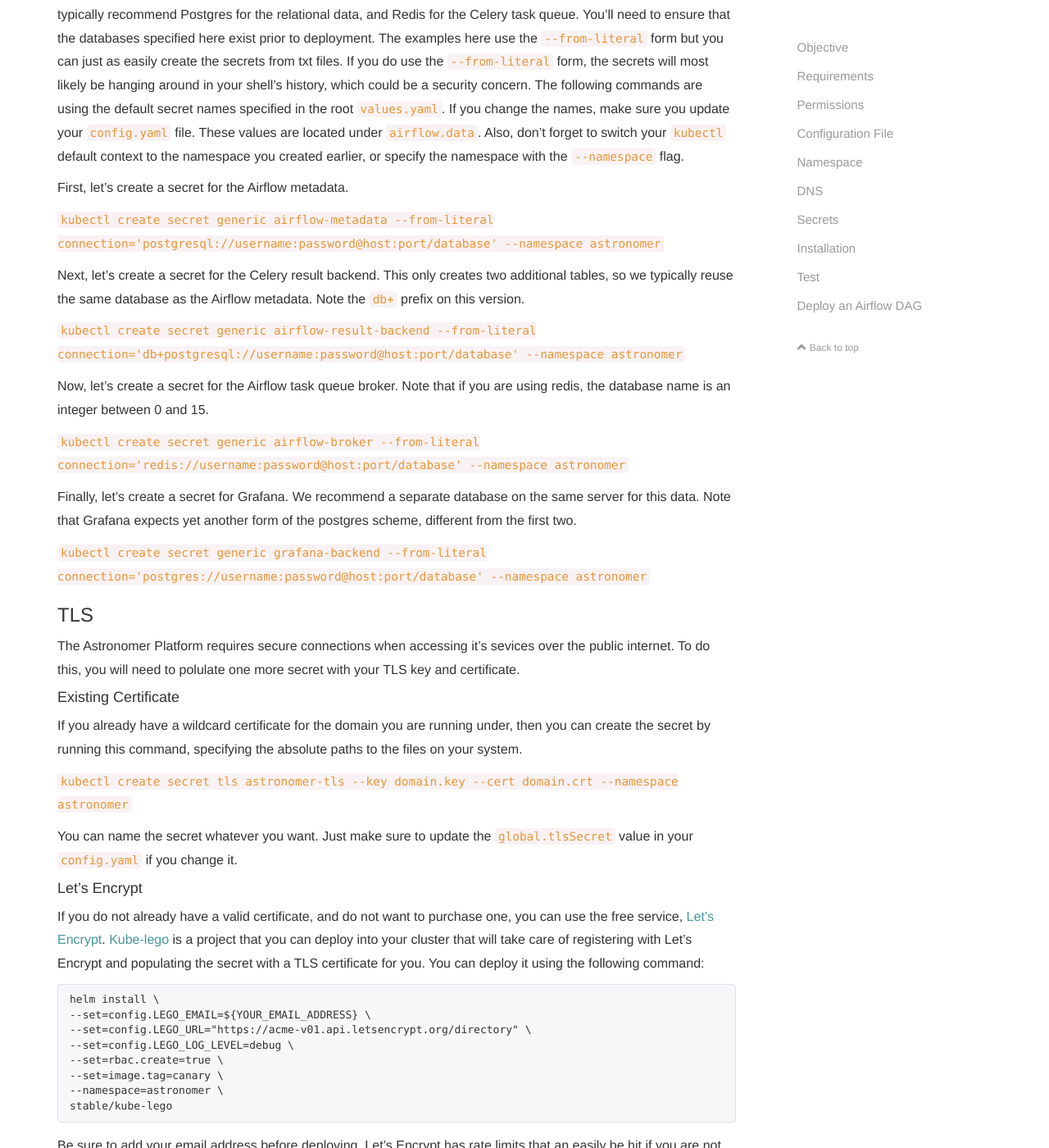
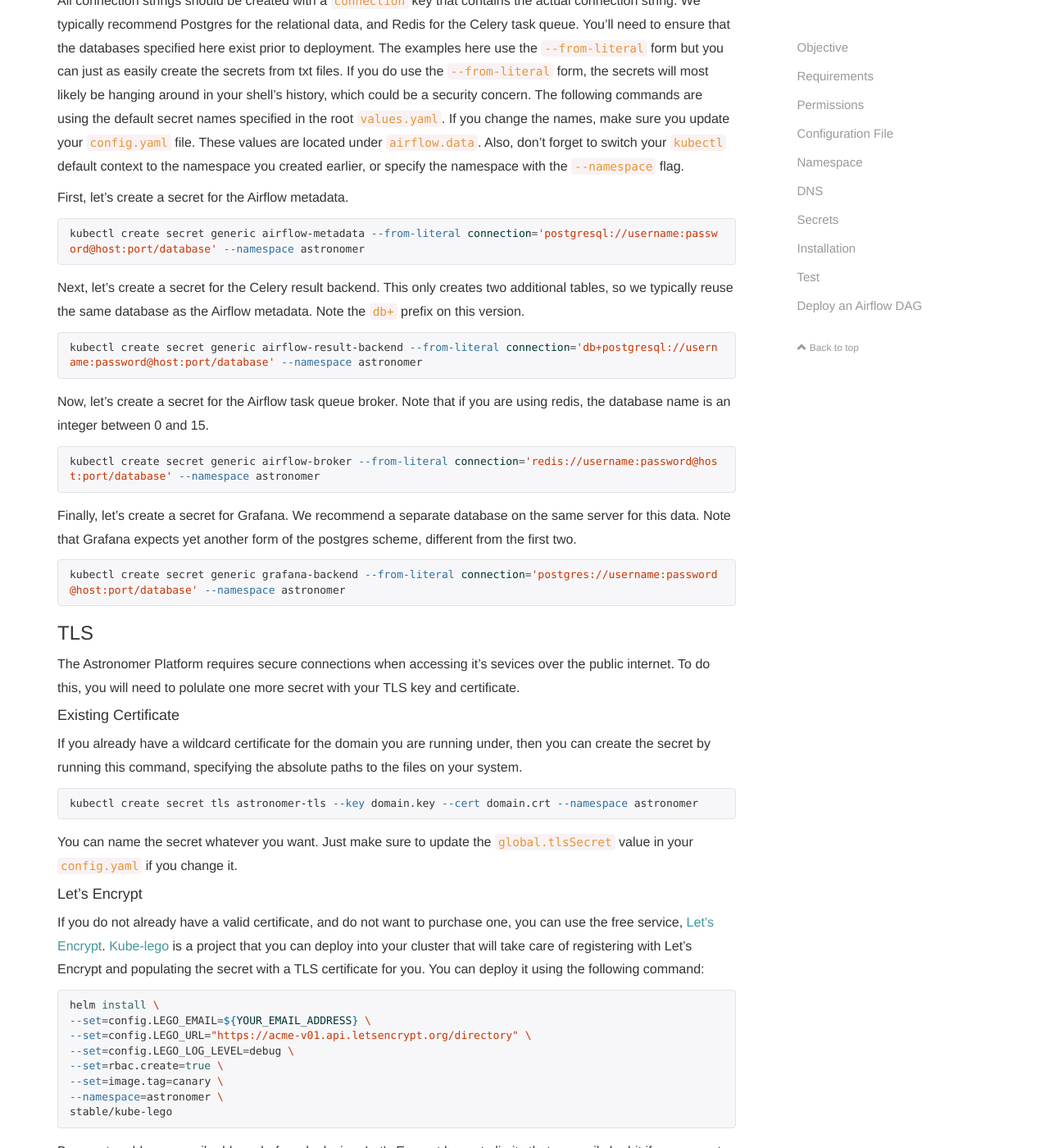
Before and after one commit to skynet/astronomer-ee, a Jekyll site: the page built from docs/pages/guides/google-cloud.md, in a window 1280 px wide and 1400 px high, scrolled down 2693 px. Shown: the whole window at 82% size. Built offline with Jekyll 4.4.1, drawn with Linux system fonts in a browser that asks for light colours; nearby versions of some CDN libraries; comment, search, counter and statistics services are not loaded; some of the changed text lies outside the part shown.

Commit message:
Use code blocks
Easier to read.

````diff
--- a/docs/pages/guides/google-cloud.md
+++ b/docs/pages/guides/google-cloud.md
@@ -33,7 +33,9 @@ Once you have cloned the helm repository, change into that directory. The helm c
 
 All charts are located under the `charts` directory and each chart contains a default `values.yaml` file that contains every possible configuration as well as the default value. The charts repository also contains a `values.yaml` file in the root of the project that overrides several values and sets up some default values. You should not edit these files directly. Instead, let's create a new YAML file where you can override these configurations, and provide some of the required configurations for the installation.
 
-`cp config.tpl.yaml config.yaml`
+```bash
+cp config.tpl.yaml config.yaml
+```
 
 You now have a file named `config.yaml` where you can make any configuration changes you need to. This file will contain keys for required fields, but any configuration can be overridden. Check out the root `values.yaml` file to get a feel for the structure of this file.
 
@@ -41,17 +43,23 @@ You now have a file named `config.yaml` where you can make any configuration cha
 
 Although this is not a strict requirement, we typically recommend that you create an isolated namespace for the Astronomer Platform to live inside.
 
-`kubectl create namespace astronomer`
+```bash
+kubectl create namespace astronomer
+```
 
 ## DNS
 
 By default, the Astronomer Platform will only be accessible from within the Kubernetes cluster. In a production environment, you'll most likely want to securely expose the various web interfaces to the internet so your team can collaborate on the platform. To do this you'll probably want to assign the platform a domain name that you own, so your users don't have to remember an IP address. On GCP, you can create a static IP address with the following command:
 
-`gcloud compute addresses create ${CLUSTER_NAME}-external-ip --region ${REGION} --project ${PROJECT}`
+```bash
+gcloud compute addresses create ${CLUSTER_NAME}-external-ip --region ${REGION} --project ${PROJECT}
+```
 
 To view the newly created IP address run this command:
 
-`gcloud compute addresses describe ${CLUSTER_NAME}-external-ip --region ${REGION} --project ${PROJECT} --format='value(address)'`
+```bash
+gcloud compute addresses describe ${CLUSTER_NAME}-external-ip --region ${REGION} --project ${PROJECT} --format='value(address)'
+```
 
 Copy this value and populate `global.loadBalancerIP` in your `config.yaml` file.
 
@@ -69,19 +77,27 @@ All connection strings should be created with a `connection` key that contains t
 
 First, let's create a secret for the Airflow metadata.
 
-`kubectl create secret generic airflow-metadata --from-literal connection='postgresql://username:password@host:port/database' --namespace astronomer`
+```bash
+kubectl create secret generic airflow-metadata --from-literal connection='postgresql://username:password@host:port/database' --namespace astronomer
+```
 
 Next, let's create a secret for the Celery result backend. This only creates two additional tables, so we typically reuse the same database as the Airflow metadata. Note the `db+` prefix on this version.
 
-`kubectl create secret generic airflow-result-backend --from-literal connection='db+postgresql://username:password@host:port/database' --namespace astronomer`
+```bash
+kubectl create secret generic airflow-result-backend --from-literal connection='db+postgresql://username:password@host:port/database' --namespace astronomer
+```
 
 Now, let's create a secret for the Airflow task queue broker. Note that if you are using redis, the database name is an integer between 0 and 15.
 
-`kubectl create secret generic airflow-broker --from-literal connection='redis://username:password@host:port/database' --namespace astronomer`
+```bash
+kubectl create secret generic airflow-broker --from-literal connection='redis://username:password@host:port/database' --namespace astronomer
+```
 
 Finally, let's create a secret for Grafana. We recommend a separate database on the same server for this data. Note that Grafana expects yet another form of the postgres scheme, different from the first two.
 
-`kubectl create secret generic grafana-backend --from-literal connection='postgres://username:password@host:port/database' --namespace astronomer`
+```bash
+kubectl create secret generic grafana-backend --from-literal connection='postgres://username:password@host:port/database' --namespace astronomer
+```
 
 ### TLS
 
@@ -91,7 +107,9 @@ The Astronomer Platform requires secure connections when accessing it's sevices
 
 If you already have a wildcard certificate for the domain you are running under, then you can create the secret by running this command, specifying the absolute paths to the files on your system.
 
-`kubectl create secret tls astronomer-tls --key domain.key --cert domain.crt --namespace astronomer`
+```bash
+kubectl create secret tls astronomer-tls --key domain.key --cert domain.crt --namespace astronomer
+```
 
 You can name the secret whatever you want. Just make sure to update the `global.tlsSecret` value in your `config.yaml` if you change it.
 
@@ -99,7 +117,7 @@ You can name the secret whatever you want. Just make sure to update the `global.
 
 If you do not already have a valid certificate, and do not want to purchase one, you can use the free service, [Let's Encrypt](https://letsencrypt.org/). [Kube-lego](https://github.com/jetstack/kube-lego) is a project that you can deploy into your cluster that will take care of registering with Let's Encrypt and populating the secret with a TLS certificate for you. You can deploy it using the following command:
 
-```
+```bash
 helm install \
 --set=config.LEGO_EMAIL=${YOUR_EMAIL_ADDRESS} \
 --set=config.LEGO_URL="https://acme-v01.api.letsencrypt.org/directory" \
@@ -119,22 +137,29 @@ Currently, the Astronomer Platform uses basic authentication and a single user.
 
 To get started, we'll need to create a file that contains the user information. To do this we'll need the `htpasswd` utility. You should be able to install it using your system's package manager. It's usually part of a larger package called `apache-tools` or `apache2-utils` or something similar. Once you have that installed, run the following command to create a file, `auth`, with a single user. You will be prompted to enter a password.
 
-`htpasswd -c auth ${USERNAME}`
+```bash
+htpasswd -c auth ${USERNAME}
+```
 
 Now, let's create the secret from that file. If you change the name of the secret, be sure to update `base.nginxAuthSecret` in your `config.yaml`.
 
-`kubectl create secret generic nginx-auth --from-file auth --namespace astronomer`
-
+```bash
+kubectl create secret generic nginx-auth --from-file auth --namespace astronomer
+```
 
 Finally, we need to create a secret to give Kubernetes access to pull images from the private registry. The username and password here should match what was entered in the previous command.
 
-`kubectl create secret docker-registry registry-auth --docker-server registry.${YOUR_DOMAIN} --docker-username ${USERNAME} --docker-password ${PASSWORD} --docker-email ${YOUR_EMAIL} --namespace astronomer`
+```bash
+kubectl create secret docker-registry registry-auth --docker-server registry.${YOUR_DOMAIN} --docker-username ${USERNAME} --docker-password ${PASSWORD} --docker-email ${YOUR_EMAIL} --namespace astronomer
+```
 
 ## Installation
 
 Now that we have everything in place, we can deploy the Astronomer Platform to your cluster. All you need to do is run `helm install`, and specify your configuration file.
 
-`helm install -f config.yaml --namespace astronomer .`
+```bash
+helm install -f config.yaml --namespace astronomer .
+```
 
 If you recieve any weird errors from helm, you may need to give Tiller access to the Kubernetes API. Check out [our post](/guides/helm) on setting helm up with the proper permissions.
 
````
